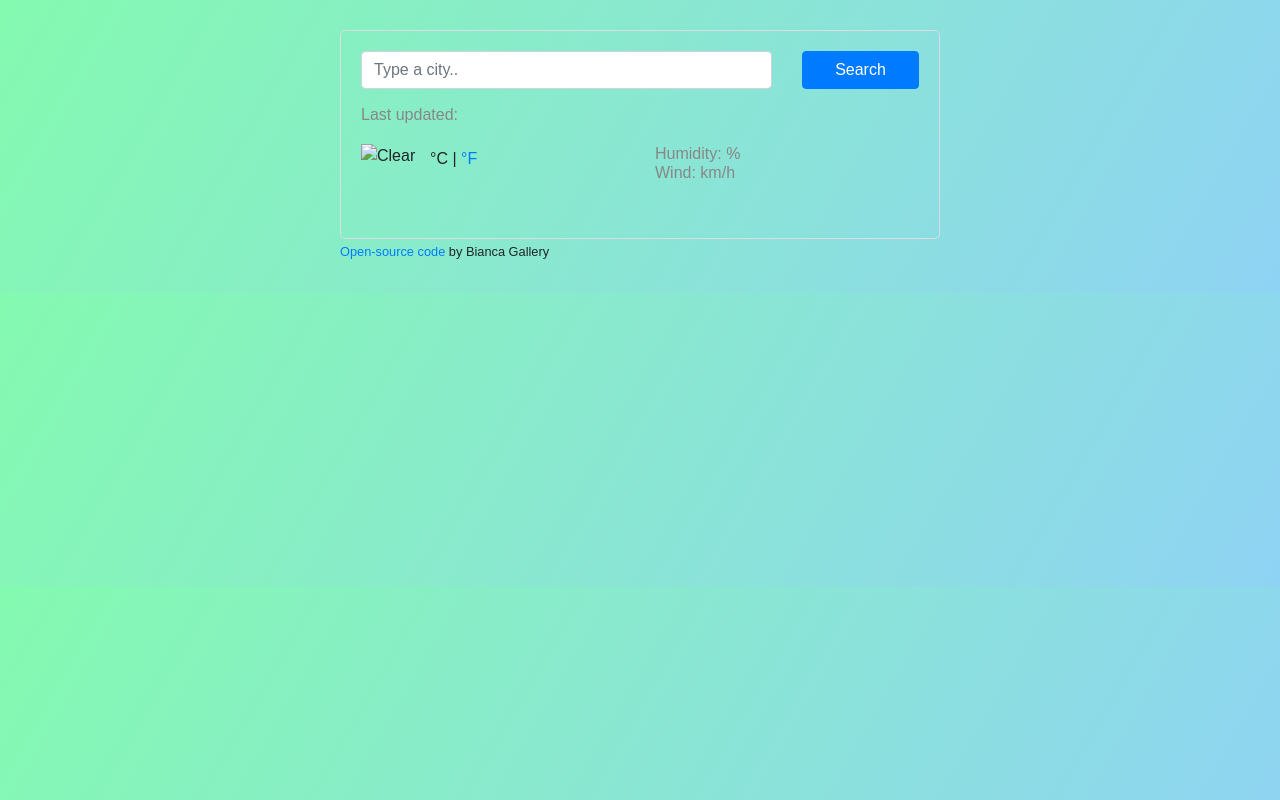
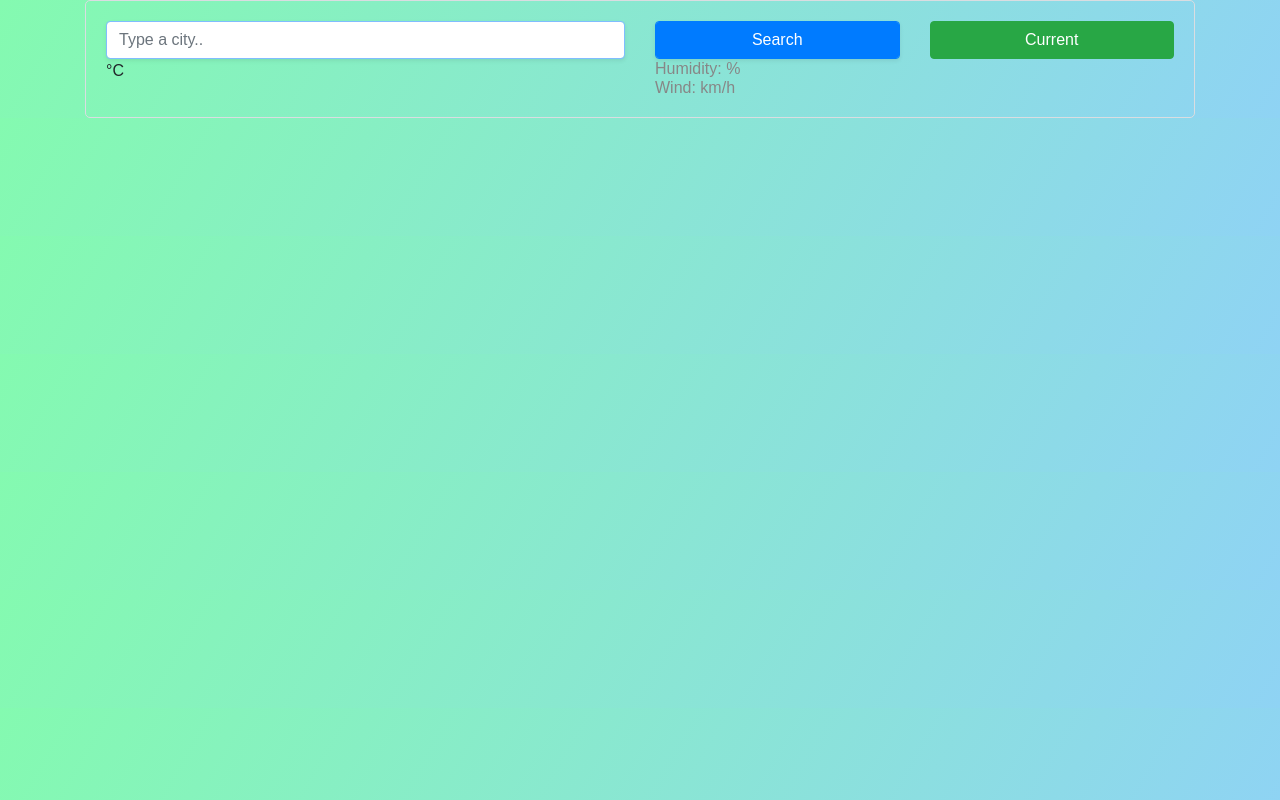
Before and after one commit to diabetesme00/vanilla-weather-app, a website built with Parcel: page index.html in a window 1280 px wide. Built offline with nearby package versions, Linux system fonts and the light colour scheme.

Commit message:
revert codesandbox

```diff
--- a/index.html
+++ b/index.html
@@ -1,4 +1,3 @@
-
 <!DOCTYPE html>
 <html lang="en">
   <head>
@@ -12,51 +11,53 @@
       crossorigin="anonymous"
     />
     <script src="https://unpkg.com/axios/dist/axios.min.js"></script>
-
     <link rel="stylesheet" href="src/styles.css" />
     <title>Weather App</title>
   </head>
+
   <body>
     <div class="container">
-      <div class="weather-app-wrapper">
       <div class="weather-app">
-          <form id="search-form" class="mb-3">
+        <form class="search-form" id="search-form">
           <div class="row">
-              <div class="col-9">
+            <div class="col-6">
               <input
                 type="search"
                 placeholder="Type a city.."
-                  class="form-control"
+                autofocus="on"
+                autocomplete="off"
                 id="city-input"
-                  autocomplete="off"
+                class="form-control shadow-sm"
               />
             </div>
             <div class="col-3">
               <input
                 type="submit"
                 value="Search"
-                  class="btn btn-primary w-100"
+                class="form-control btn btn-primary shadow-sm w-100"
               />
+            </div>
+            <div class="col-3">
+              <button
+                class="btn btn-success w-100"
+                id="current-location-button"
+              >
+                Current
+              </button>
             </div>
           </div>
         </form>
-          <div class="overview">
         <h1 id="city"></h1>
         <ul>
-              <li>Last updated: <span id="date"></span></li>
+          <li id="date"></li>
           <li id="description"></li>
         </ul>
-          </div>
         <div class="row">
           <div class="col-6">
-              <div class="clearfix weather-temperature">
-                <img src="" alt="Clear" id="icon" class="float-left" />
+            <div class="clearfix">
               <div class="float-left">
-                  <strong id="temperature"></strong
-                  ><span class="units"
-                    ><a href="#" id="celsius-link" class="active">°C</a> |
-                    <a href="#" id="fahrenheit-link">°F</a></span
-                  >
+                <span class="temperature" id="temperature"></span
+                ><span class="units">°C</span>
               </div>
             </div>
           </div>
@@ -67,16 +68,6 @@
             </ul>
           </div>
         </div>
-          <div class="row weather-forecast" id="forecast"></div>
-        </div>
-        <small>
-          <a
-            href="https://wonderful-shannon-7802d7.netlify.app/"
-            target="_blank"
-            >Open-source code</a
-          >
-          by Bianca Gallery
-        </small>
       </div>
     </div>
     <script src="src/index.js"></script>
```
Lines whose indentation alone changed are shown as unchanged.
